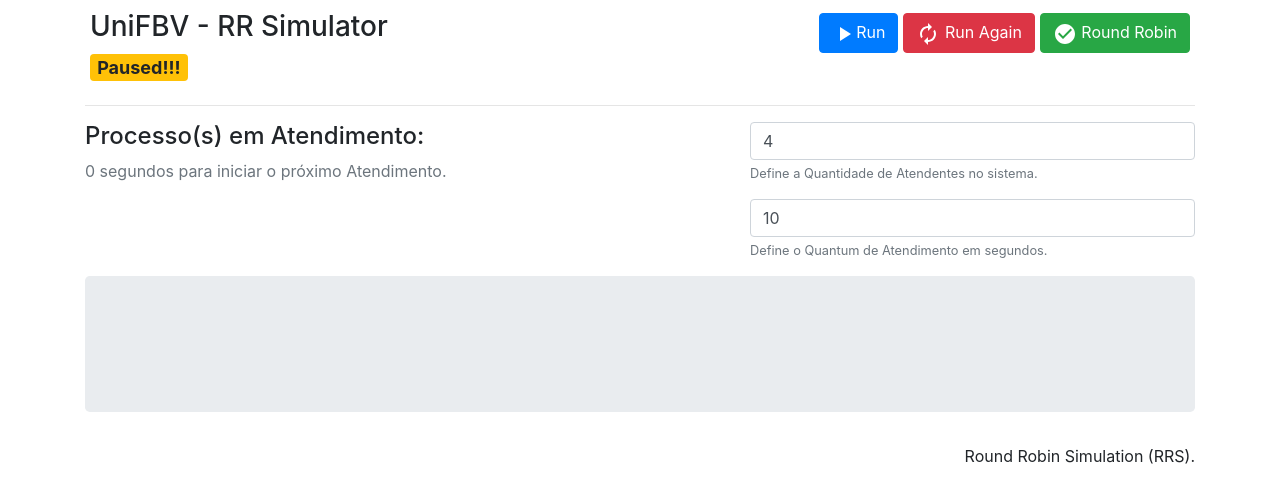
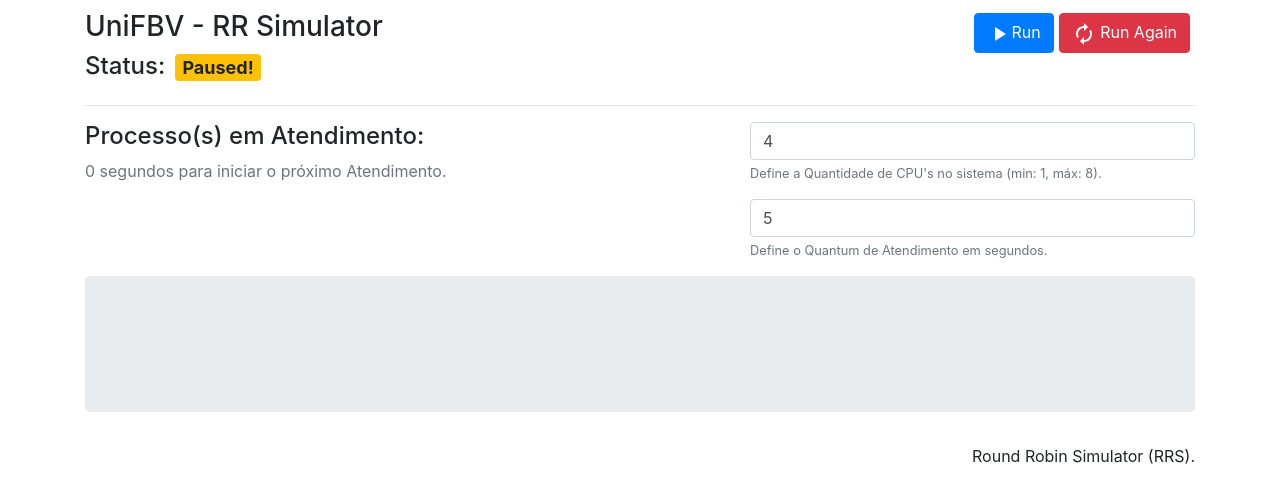
Before and after one commit to rafamatoso/roundrobinsim-reactsj, a React (Create React App) app in the folder osqueue-app/: page / in a window 1280 px wide. Shown: the top 502 px of the page. Built offline with nearby package versions, Linux system fonts and the light colour scheme.

Commit message:
Compatibilização da aplicação com os conceitos iniciais do algoritmo Round Robin

```diff
--- a/osqueue-app/src/Components/Process.jsx
+++ b/osqueue-app/src/Components/Process.jsx
@@ -25,7 +25,7 @@ export default function Process(props) {
         badgeContent={props.value}
         className={style.margin}
       >
-        <Button size="small" variant="contained">
+        <Button size="small" variant="contained" style={{ padding: '0px' }}>
           {props.text}
         </Button>
       </Badge>
--- a/osqueue-app/src/Components/RoundRobin.jsx
+++ b/osqueue-app/src/Components/RoundRobin.jsx
@@ -1,15 +1,15 @@
 import React, { Component } from 'react';
 import Process from './Process';
 import Attendance from './Attendance';
-import CheckCircleIcon from '@material-ui/icons/CheckCircle';
 import PlayArrowIcon from '@material-ui/icons/PlayArrow';
 import PauseIcon from '@material-ui/icons/Pause';
 import AutorenewIcon from '@material-ui/icons/Autorenew';
 
 let count = 0;
-const MAX_RANDOM = 8;
 let attendanceInterval = null;
-let queueProcessInterval = null;
+let queueInterval = null;
+let createProcessInterval = null;
+const MAX_RANDOM = 5;
 
 export default class RoundRobin extends Component {
   constructor(props) {
@@ -19,12 +19,13 @@ export default class RoundRobin extends Component {
 
   _initialState = () => {
     return {
-      paused: true,
+      paused: true, // Estado geral do sistema: pausado ou não
       queueProcess: [], // Fila de processos em espera de atendimento
-      attendance: [], // Fila de atendimento
-      numberOfAttendances: 4,
+      attendance: [], // Lista de atendimento
+      finalizedProcess: [], // Lista de processos finalizados
+      numberOfAttendances: 4, // Número de atendentes (Cpu)
       quantumTime: 0, // variável para auxiliar no gerenciamento do quantum
-      quantumMaxTime: 10, // tempo máximo do quantum de processamento
+      quantumMaxTime: 5, // tempo máximo do quantum de processamento
       queueProcessLog: '',
       queueProcessLength: '',
       btnText: 'Run'
@@ -33,23 +34,25 @@ export default class RoundRobin extends Component {
 
   /* 1) Função que cria novos processos e gerencia a entrada na fila de Processos */
   _managerQueueProccess = () => {
-    queueProcessInterval = setInterval(() => {
+    createProcessInterval = setInterval(() => {
       let { queueProcess, paused } = this.state;
       // Verifica o status do sistema
       if (!paused) {
         // Instancia novos processos
         let process = {
-          id: '',
-          timeCost: ''
+          id: null,
+          quantumCost: null,
+          timeInQueue: null
         };
         // Random Processos a adicionar na Fila de Processos
         let random = Math.floor(Math.random() * MAX_RANDOM) + 1;
         // Adiciona os novos Processos
         for (let i = 0; i < random; ++i) {
-          count += 1;
-          process.id = count;
-          process.timeCost = Math.floor(Math.random() * MAX_RANDOM) + 1;
-          console.log('id: ' + process.id, 'cost: ' + process.timeCost);
+          process = new Object(); // A cada iteração, um novo objeto Process será instanciado
+          count += 1; // Não pertence ao escopo da classe, será acessível por todos os objetos
+          process.id = count; //
+          process.quantumCost = Math.floor(Math.random() * MAX_RANDOM) + 1;
+          process.timeInQueue = 0;
           queueProcess.push(process);
         }
         // Seta o estado
@@ -62,7 +65,22 @@ export default class RoundRobin extends Component {
     }, 5000);
   };
 
-  /* 2) Função que gerencia os processos que serão atendidos */
+  /* 2) Função que "marca" o tempo na fila de espera de cada processo */
+  _timeInQueueCounter = () => {
+    let incTime = () => {
+      let { paused, queueProcess } = this.state;
+      if (!paused && queueProcess.length >= 1) {
+        // Para cada objeto no array queueProcess será iterado um valor que representa o tempo do processo em espera na fila
+        queueProcess.forEach(element => {
+          element.timeInQueue += 1;
+          //console.log(element.timeInQueue);
+        });
+      }
+    };
+    queueInterval = setInterval(incTime, 1000);
+  };
+
+  /* 3) Função que gerencia os processos que serão atendidos */
   _managerAttendance = () => {
     let { queueProcess, paused, numberOfAttendances } = this.state;
     // Verifica se existe pelo menos 1 Processo na Fila de Processos
@@ -87,7 +105,7 @@ export default class RoundRobin extends Component {
     }
   };
 
-  /* 3) Função que gerencia o atendimento de cada processo */
+  /* 4) Função que gerencia o atendimento da CPU */
   _startAttendance = () => {
     let quantumTime = this.state.quantumMaxTime;
     let incTime = () => {
@@ -111,7 +129,7 @@ export default class RoundRobin extends Component {
   };
 
   _getQueueProcessLengthText = n => {
-    let proccess = n === 1 ? 'Process' : 'Processs';
+    let proccess = n === 1 ? 'Processo' : 'Processos';
     return (
       'Total de ' +
       this.state.queueProcess.length +
@@ -121,6 +139,8 @@ export default class RoundRobin extends Component {
     );
   };
 
+  /* As funções handler servem para capturar algum tipo de informação executada pelo usuário
+  exemplo: clique num botão, escrita num formulário e etc...*/
   _handlerBtnOnClick = () => {
     let paused = this.state.paused;
     let btnText = paused ? 'Pause System' : this._initialState().btnText;
@@ -153,27 +173,45 @@ export default class RoundRobin extends Component {
     }
   };
 
+  /* componentDidMount() É invocado imediatamente após um componente ser montado (inserido na árvore).
+  Inicializações que exijam nós do DOM devem vir aqui.
+  Se precisar carregar data de um endpoint remoto, este é um bom lugar para instanciar sua requisição.*/
   componentDidMount() {
     this._managerQueueProccess();
     this._startAttendance();
+    this._timeInQueueCounter();
   }
 
+  /* componentWillUnmount() é invocado imediatamente antes que um componente seja desmontado e destruído.
+  Qualquer limpeza necessária deve ser realizada neste método, como invalidar timers, cancelar requisições de rede,
+  ou limpar qualquer subscrição que foi criada no componentDidMount(). */
   componentWillUnmount() {
     clearInterval(attendanceInterval);
-    clearInterval(queueProcessInterval);
+    clearInterval(createProcessInterval);
+    clearInterval(queueInterval);
   }
 
+  /* Método de renderização da aplicação */
   render() {
     return (
       <div className="container" style={{ marginTop: '10px' }}>
-        <div className="d-inline-block" style={{ marginLeft: '5px' }}>
+        <div className="d-inline-block" style={{ marginLeft: '0px' }}>
           <h3>UniFBV - RR Simulator</h3>
           <h4>
+            Status:
             {this.state.paused ? (
-              <span className="badge badge-warning">Paused!!!</span>
+              <span
+                className="badge badge-warning"
+                style={{ marginLeft: '10px' }}
+              >
+                Paused!
+              </span>
             ) : (
-              <span className="badge badge-success">
-                System in Attendance ...
+              <span
+                className="badge badge-success"
+                style={{ marginLeft: '10px' }}
+              >
+                In Attendance...
               </span>
             )}
           </h4>
@@ -197,13 +235,6 @@ export default class RoundRobin extends Component {
           >
             <AutorenewIcon /> Run Again
           </button>
-
-          <button
-            className="btn btn-md btn-success"
-            style={{ marginRight: '5px', marginTop: '3px' }}
-          >
-            <CheckCircleIcon /> Round Robin
-          </button>
         </div>
 
         <hr />
@@ -214,7 +245,7 @@ export default class RoundRobin extends Component {
             <div className="">
               <h4>Processo(s) em Atendimento:</h4>
               {this.state.attendance.map((v, k) => (
-                <Attendance key={k} text={'P' + v.id} value={v.timeCost} />
+                <Attendance key={k} text={'P' + v.id} value={v.quantumCost} />
               ))}
               <p id="numero_atendentes" className="form-text text-muted">
                 {this.state.quantumTime} segundos para iniciar o próximo
@@ -232,9 +263,11 @@ export default class RoundRobin extends Component {
                 id="numero_atendentes"
                 onChange={this._handlerInputOnChange}
                 value={this.state.numberOfAttendances}
+                min="1"
+                max="8"
               />
               <small id="numero_atendentes" className="form-text text-muted">
-                Define a Quantidade de Atendentes no sistema.
+                Define a Quantidade de CPU's no sistema (min: 1, máx: 8).
               </small>
             </div>
 
@@ -263,13 +296,13 @@ export default class RoundRobin extends Component {
               top="0%"
               left={'0%'}
               text={'P' + v.id}
-              value={v.timeCost}
+              value={v.quantumCost}
             />
           ))}
           <h4 className="text-primary">{this.state.queueProcessLength}</h4>
         </div>
 
-        <p className="float-md-right">Round Robin Simulation (RRS).</p>
+        <p className="float-md-right">Round Robin Simulator (RRS).</p>
       </div>
     );
   }
```
